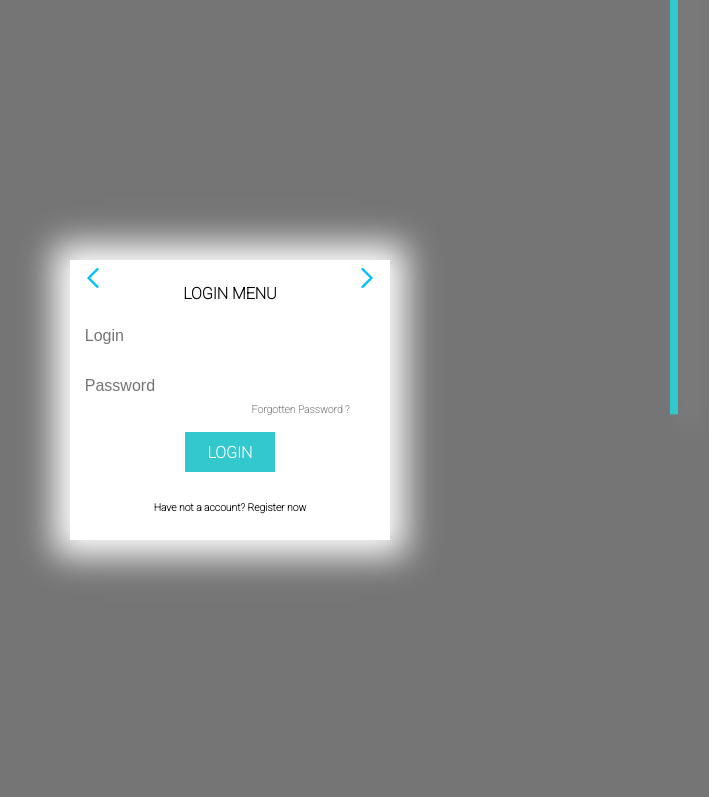
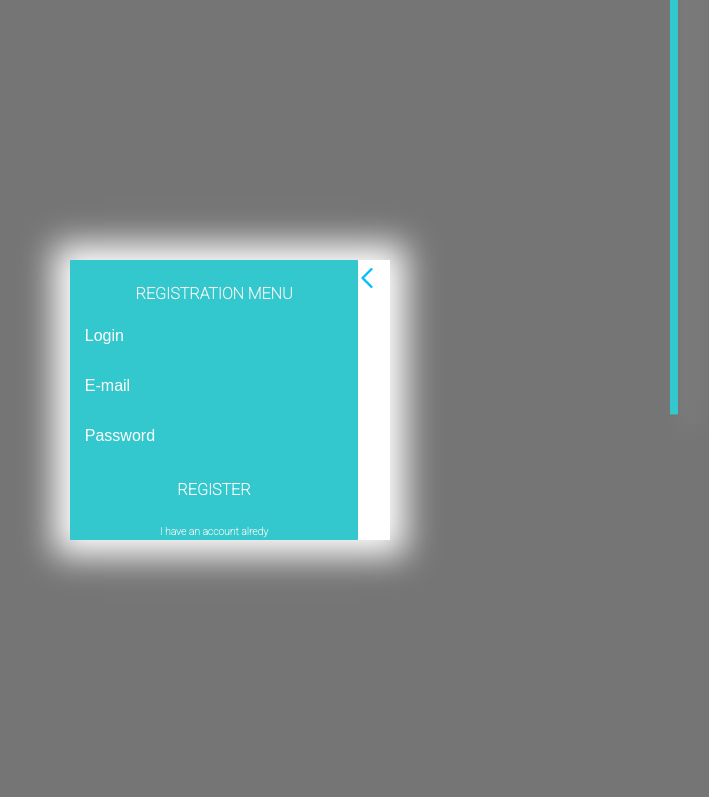
Before and after one commit to HITOfficial/Hazart, a website: page public/index.html in a window 1280 px wide. Both pictures are taken after a click on the element "Register now". Shown: the top 797 px of the page, without its empty margins (410-1119 px from the left). Drawn offline with Linux system fonts and the light colour scheme.

Commit message:
login bar animation

```diff
--- a/public/index.html
+++ b/public/index.html
@@ -41,7 +41,7 @@
                     </span>
                 </div>
             </div>
-            <div class="register-panel register-hide">
+            <div class="register-panel panel register-hide">
                 <div class="header">Registration menu</div>
                 <div class="login-menu">
                     <div class="">
@@ -63,9 +63,24 @@
                         </div>
                     </div>
                 </div>
-                <div class="click-bar register-button">REGISTER</div>
+                <div class="click-bar register-button panel-button">REGISTER</div>
                 <div class="login-options">
-                    <span class="registration-return">I have an account alredy</span>
+                    <span class="registration-return return-panel">I have an account alredy</span>
+                </div>
+            </div>
+            <div class="forgotten-password-panel panel forgotten-password-hide">
+                <div class="header">Forgotten Password</div>
+                <div class="login-menu">
+                    <div class="">
+                        <div class="input">
+                            <input class ="e-mail-forgotten-password" type="email" placeholder="Account e-mail" maxlength="15">
+                            <div class="line"></div>
+                        </div>
+                    </div>
+                </div>
+                <div class="click-bar register-button panel-button">Send</div>
+                <div class="login-options">
+                    <span class="forgotten-password-return return-panel">Return to Login</span>
                 </div>
             </div>
             <div class="arrow arrow-register rotate-arrow"></div>
--- a/public/js/script-front.js
+++ b/public/js/script-front.js
@@ -1,10 +1,25 @@
 // MENU
-document.querySelector('.arrow-register').addEventListener('click', () => {
-  document.querySelector('.arrow-forgotten-password').classList.toggle('visibility-hidden');
-  document.querySelector('.arrow-register').classList.toggle('rotate-arrow');
-  document.querySelector('.register-panel').classList.toggle('register-hide');
-  document.querySelector('.register-panel').classList.toggle('register-unhide');
-})
+const changePanel = (arrowToHide, arrowToRotate, panel, panelHide, panelUnhide) => {
+  arrowToHide.classList.toggle('visibility-hidden');
+  arrowToRotate.classList.toggle('rotate-arrow');
+  panel.classList.toggle(`${panelHide}`);
+  panel.classList.toggle(`${panelUnhide}`);
+}
+const panelRegister = () => {
+  changePanel(document.querySelector('.arrow-forgotten-password'), document.querySelector('.arrow-register'), document.querySelector('.register-panel'), 'register-hide', 'register-unhide');
+}
+const panelForgottenPassword = () => {
+  changePanel(document.querySelector('.arrow-register'), document.querySelector('.arrow-forgotten-password'), document.querySelector('.forgotten-password-panel'), 'forgotten-password-hide', 'forgotten-password-unhide');
+}
+document.querySelector('.arrow-register').addEventListener('click', panelRegister);
+document.querySelector('.registration-return').addEventListener('click', panelRegister);
+document.querySelector('.register-text').addEventListener('click', panelRegister);
+document.querySelector('.arrow-forgotten-password').addEventListener('click', panelForgottenPassword);
+document.querySelector('.forgotten-password-return').addEventListener('click', panelForgottenPassword);
+document.querySelector('.forgotten-password').addEventListener('click', panelForgottenPassword);
+
+
+
 //GAME
 let valuePerClick, moneyPerAuto, moneyPerClick, moneyTime, objectUpdateData, visibleValue, giftMoney, intervalClicker, intervalSkill
 let moneyObject = document.querySelector('.money');
--- a/public/style/style.css
+++ b/public/style/style.css
@@ -616,6 +616,11 @@ body > .menu > .menu-container > .login-panel > .login-button {
     transition: 0.6s linear;
     position: relative;
 }
+body > .menu > .menu-container > .login-panel > .login-button:hover {
+    background-color: white;
+    box-shadow: 0 0 2px 1px rgb(50, 200, 205);
+    color: rgb(50, 200, 205);
+}
 body > .menu > .menu-container > .login-panel > .register > .registration {
     font-size: 1.3vh;
 
@@ -634,23 +639,24 @@ body > .menu > .menu-container > .login-panel > .register > .registration > .reg
     cursor: pointer;
 }
 /* register */
-body > .menu > .menu-container > .register-panel {
+body > .menu > .menu-container > .panel{
     position: absolute;
-    top: 0;
-    left: 0;
     background-color: rgb(50, 200, 205);
     height: 100%;
     width: 90%;
-    z-index: -1;
+    z-index: 1;
 }
-body > .menu > .menu-container > .register-panel > .register-button {
+body > .menu > .menu-container > .register-panel {
+    top: 0;
+    left: 0;
+}
+body > .menu > .menu-container .panel-button {
     transition: 0.2s linear;
 }
 
-body > .menu > .menu-container > .register-panel > .register-button:hover {
+body > .menu > .menu-container .panel-button:hover {
     background-color: transparent;
     box-shadow: 0 0 4px 1px white;
-    color: white;
     cursor: pointer;
     background-color: white;
     color: rgb(50, 200, 205);
@@ -660,11 +666,12 @@ body > .menu > .menu-container > .register-panel > .login-options {
     text-align: center;
     font-size: 1.3vh;
 }
-body > .menu > .menu-container > .register-panel > .login-options > .registration-return {
-    transition: 0.3s linear;
+body > .menu > .menu-container .return-panel {
+    transition: border 0.3s linear;
     cursor: pointer;
+    border-bottom: 1px solid transparent;
 }
-body > .menu > .menu-container > .register-panel > .login-options > .registration-return:hover {
+body > .menu > .menu-container .return-panel:hover {
     border-bottom: 1px solid white;
 }
 .arrow {
@@ -696,13 +703,32 @@ body > .menu > .menu-container > .register-hide {
     animation: register-menu-hide 2s linear;
     z-index: -1;
 }
-.register-hide::after {
-    content: '';
-    background-color: tomato;
-}
 .rotate-arrow {
     transition: 1s linear;
     transform: rotateX(180deg);
+}
+/* forgotten password */
+body > .menu > .menu-container > .forgotten-password-panel {
+    top: 0;
+    right: 0;
+}
+body > .menu > .menu-container > .forgotten-password-panel > .login-menu {
+    margin-top: 5vh;
+    margin-bottom: 2vh;
+}
+body > .menu > .menu-container > .forgotten-password-panel > .login-options {
+    margin-top: 5vh;
+    font-size: 1.3vh;
+    text-align: center;
+}
+body > .menu > .menu-container > .forgotten-password-unhide {
+    animation: forgotten-password-menu-unhide 2s linear;
+    background-color: rgb(50, 200, 205);
+    z-index: 1;
+}
+body > .menu > .menu-container > .forgotten-password-hide {
+    animation: forgotten-password-menu-hide 2s linear;
+    z-index: -1;
 }
 
 
@@ -808,11 +834,25 @@ body > .menu > .menu-container > .register-hide {
         transform:  scaleX(11) translateX(45%);
     }
 }
+@keyframes register-menu-hide {
+    0% {
+        z-index: 1;
+        transform: translateX(0);
+    }
+    50% {
+        z-index: -1;
+        transform: translateX(-115%);
+    }
+    100% {
+        z-index: -1;
+        transform: translateX(0);
+    }
+}
 @keyframes register-menu-unhide {
     0% {
         z-index: -1;
     }
-    40% {
+    50% {
         z-index: -1;
         transform: translateX(-115%);
     }
@@ -821,44 +861,30 @@ body > .menu > .menu-container > .register-hide {
         transform: translateX(0);
     }
 }
-@keyframes register-menu-hide {
+@keyframes forgotten-password-menu-unhide {
+    0% {
+        z-index: -1;
+    }
+    50% {
+        z-index: -1;
+        transform: translateX(115%);
+    }
+    100% {
+        z-index: 1;
+        transform: translateX(0);
+    }
+}
+@keyframes forgotten-password-menu-hide {
     0% {
         z-index: 1;
         transform: translateX(0);
     }
-    40% {
+    50% {
         z-index: -1;
-        transform: translateX(-115%);
+        transform: translateX(115%);
     }
     100% {
         z-index: -1;
         transform: translateX(0);
     }
 }
-@keyframes forgotten-password-menu-unhide {
-    0% {
-        z-index: -1;
-    }
-    40% {
-        z-index: -1;
-        transform: translateX(-115%);
-    }
-    100% {
-        z-index: 1;
-        transform: translateX(0);
-    }
-}
-@keyframes forgotten-password-register-menu-hide {
-    0% {
-        z-index: 1;
-        transform: translateX(0);
-    }
-    40% {
-        z-index: -1;
-        transform: translateX(-115%);
-    }
-    100% {
-        z-index: -1;
-        transform: translateX(0);
-    }
-}
```
